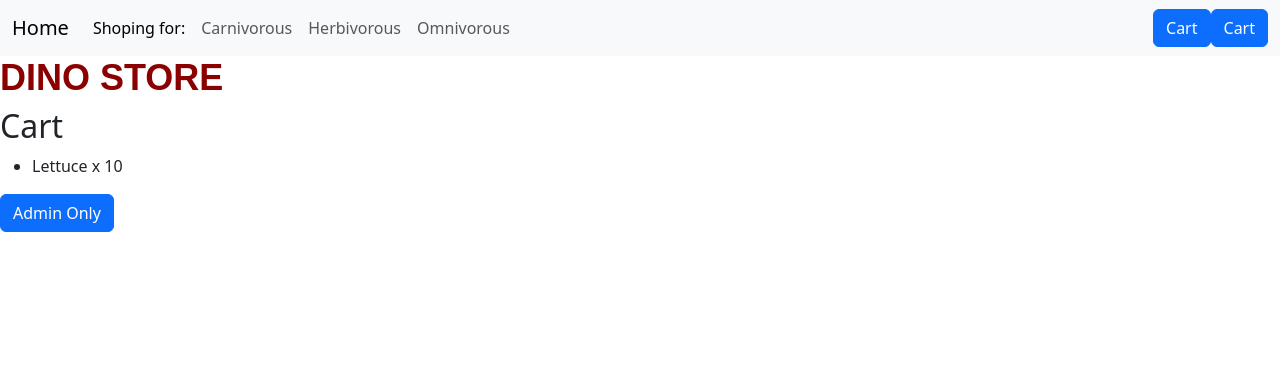
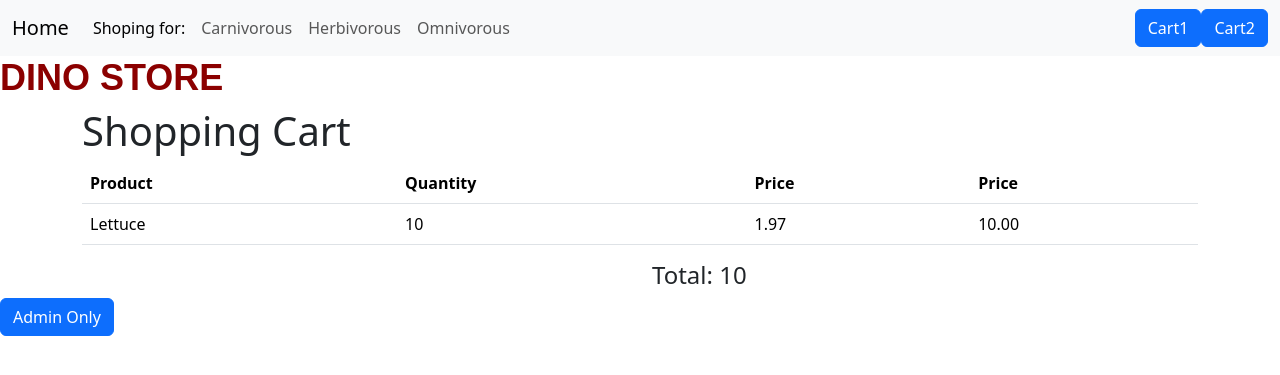
Before and after one commit to alexandermills1/E_commerce_website, a Django app: template my_ecommerce_site/my_ecommerce_app/templates/pages/cart.html in a window 1280 px wide. Shown: the top 375 px of the page. Run offline with Django 4.2, Linux system fonts and the light colour scheme; data comes from the database, SQL or seed files in the repository; tables that the repository leaves empty hold one stand-in row (values such as "Sample post"); the template is opened without the code that fills it: values that come from a table or form of the project are taken from there, most other values are stand-ins (such as "Sample title", 1, 10 or a date in 2020).

Commit message:
Added Cart feature

```diff
--- a/my_ecommerce_site/my_ecommerce_app/models.py
+++ b/my_ecommerce_site/my_ecommerce_app/models.py
@@ -24,8 +24,21 @@ class CartItem(models.Model):
     total_price = models.DecimalField(max_digits=10, decimal_places=2, default=0)
     is_cart_total = models.BooleanField(default=False)
 
+    # def update_total_price(self):
+    #     self.total_price = self.product.price * self.quantity
+    #     self.save()
+
+    # def __str__(self):
+    #     if self.is_cart_total:
+    #         return f"Cart total: {self.total_price}"
+    #     else:
+    #         return f"{self.title.title} x {self.quantity}"
+    @property
+    def product_price(self):
+        return self.title.price
+
     def update_total_price(self):
-        self.total_price = self.product.price * self.quantity
+        self.total_price = self.title.price * self.quantity
         self.save()
 
     def __str__(self):
--- a/my_ecommerce_site/my_ecommerce_app/templates/pages/cart.html
+++ b/my_ecommerce_site/my_ecommerce_app/templates/pages/cart.html
@@ -1,17 +1,32 @@
 {% extends "pages/layout.html" %}
 
 {% block content %}
-    <h2>Cart</h2>
-    {% if cart_items %}
-        <ul>
+  <div class="container">
+    <h1>Shopping Cart</h1>
+    <table class="table">
+      <thead>
+        <tr>
+          <th scope="col">Product</th>
+          <th scope="col">Quantity</th>
+        <th scope="col">Price</th>
+          <th scope="col">Price</th>
+        </tr>
+      </thead>
+      <tbody>
         {% for item in cart_items %}
-            <li>{{ item }}</li>
+        <tr>
+          <td>{{ item.title }}</td>
+          <td>{{ item.quantity }}</td>
+          <td>{{ item.product_price }}</td>
+          <td>{{ item.total_price }}</td>
+        </tr>
         {% endfor %}
-        </ul>
-
-    {% else %}
-        <p>Your cart is empty.</p>
-
-    {% endif %}
-
-{% endblock content %}
+      </tbody>
+    </table>
+    <div class="row">
+      <div class="col-md-6 offset-md-6">
+        <h4 class="text-right">Total: {{ cart_total }}</h4>
+      </div>
+    </div>
+  </div>
+{% endblock %}
--- a/my_ecommerce_site/my_ecommerce_app/templates/pages/layout.html
+++ b/my_ecommerce_site/my_ecommerce_app/templates/pages/layout.html
@@ -36,8 +36,8 @@
                     </li>
                 </ul>
 
-                <button class="btn btn-primary" type="button" data-bs-toggle="offcanvas" data-bs-target="#offcanvasWithBothOptions" aria-controls="offcanvasWithBothOptions">Cart</button>
-                <button class="btn btn-primary" type="button" onclick="window.location.href='/cart/'">Cart</button>
+                <button class="btn btn-primary" type="button" data-bs-toggle="offcanvas" data-bs-target="#offcanvasWithBothOptions" aria-controls="offcanvasWithBothOptions">Cart1</button>
+                <button class="btn btn-primary" type="button" onclick="window.location.href='/cart/'">Cart2</button>
 
 
 
--- a/my_ecommerce_site/static/js/main.js
+++ b/my_ecommerce_site/static/js/main.js
@@ -1,60 +1,70 @@
 // # * 8 * * 8 * * 8 * * 8 * * 8 * * 8 * * 8 * * 8 * * 8 * * 8 * * 8 * * 8 *
 
-const addToCart = (id, quantity, m) => {
-    // Loop through the array of items and make a separate API call for each item
-    items.forEach((item) => {
-    const { id, quantity } = item;
+// const addToCart = (id, quantity, m) => {
+//     // Loop through the array of items and make a separate API call for each item
+//     items.forEach((item) => {
+//     const { id, quantity } = item;
 
-    // Send a PUT request to update the product quantity
-    axios.put(`/product/${id}/`, {
-        quantity: quantity - 1
-    })
-        .then((response) => {
+//     // Send a PUT request to update the product quantity
+//     axios.put(`/product/${id}/`, {
+//         quantity: quantity - 1
+//     })
+//         .then((response) => {
+//         if (response.data.success) {
+//             // Check if the item is already in the cart
+//             axios.get(`/cart-item/?title=${id}`)
+//             .then((response) => {
+//                 if (response.data.length > 0) {
+//                 // Item already in the cart, update its quantity
+//                 const cartItemId = response.data[0].id;
+//                 const cartItemQuantity = response.data[0].quantity;
+//                 axios.put(`/cart-item/${cartItemId}/`, {
+//                     quantity: cartItemQuantity + 1
+//                 })
+//                     .then((response) => {
+//                     // Redirect to the cart page
+//                     window.location.href = '/cart/';
+//                     })
+//                     .catch((error) => {
+//                     console.log(error);
+//                     });
+//                 } else {
+//                 // Item not in the cart, create a new cart item with quantity 1
+//                 axios.post('/cart-item/', {
+//                     title: id,
+//                     quantity: 1
+//                 })
+//                     .then((response) => {
+//                     // Redirect to the cart page
+//                     window.location.href = '/cart/';
+//                     })
+//                     .catch((error) => {
+//                     console.log(error);
+//                     });
+//                 }
+//             })
+//             .catch((error) => {
+//                 console.log(error);
+//             });
+//         }
+//         })
+//         .catch((error) => {
+//         console.log(error);
+//         });
+//     });
+// };
+
+const addToCart = (productId) => {
+    axios.post('/cart-item/', { product_id: productId })
+      .catch((err) => {
+        alert(err);
+      })
+      .then((response) => {
         if (response.data.success) {
-            // Check if the item is already in the cart
-            axios.get(`/cart-item/?title=${id}`)
-            .then((response) => {
-                if (response.data.length > 0) {
-                // Item already in the cart, update its quantity
-                const cartItemId = response.data[0].id;
-                const cartItemQuantity = response.data[0].quantity;
-                axios.put(`/cart-item/${cartItemId}/`, {
-                    quantity: cartItemQuantity + 1
-                })
-                    .then((response) => {
-                    // Redirect to the cart page
-                    window.location.href = '/cart/';
-                    })
-                    .catch((error) => {
-                    console.log(error);
-                    });
-                } else {
-                // Item not in the cart, create a new cart item with quantity 1
-                axios.post('/cart-item/', {
-                    title: id,
-                    quantity: 1
-                })
-                    .then((response) => {
-                    // Redirect to the cart page
-                    window.location.href = '/cart/';
-                    })
-                    .catch((error) => {
-                    console.log(error);
-                    });
-                }
-            })
-            .catch((error) => {
-                console.log(error);
-            });
+          window.location.reload();
         }
-        })
-        .catch((error) => {
-        console.log(error);
-        });
-    });
-};
-
-
+      });
+  }
 
 
 // # * 8 * * 8 * * 8 * * 8 * * 8 * * 8 * * 8 * * 8 * * 8 * * 8 * * 8 * * 8 *
```
Also changed, not shown: my_ecommerce_site/my_ecommerce_app/views.py (+45 -13 lines).
